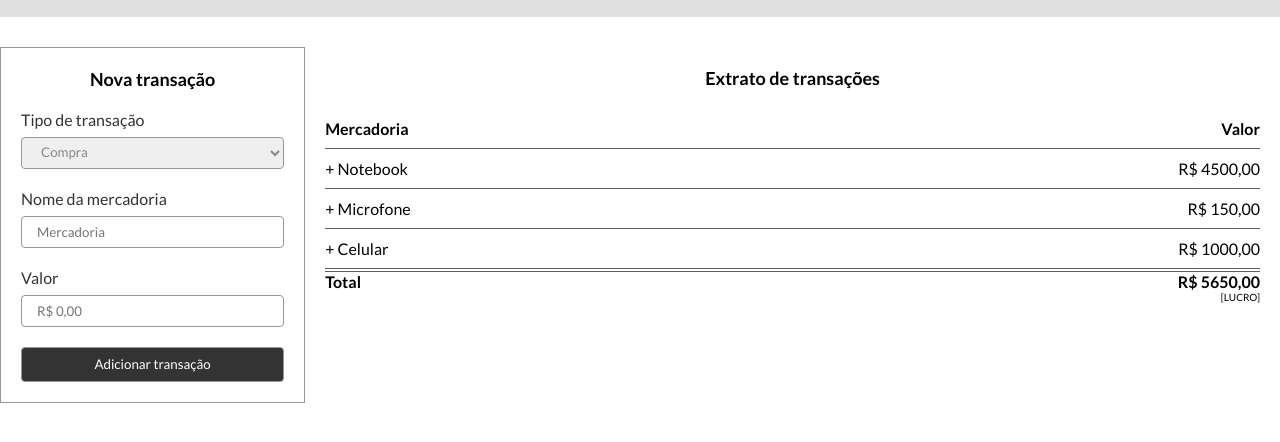
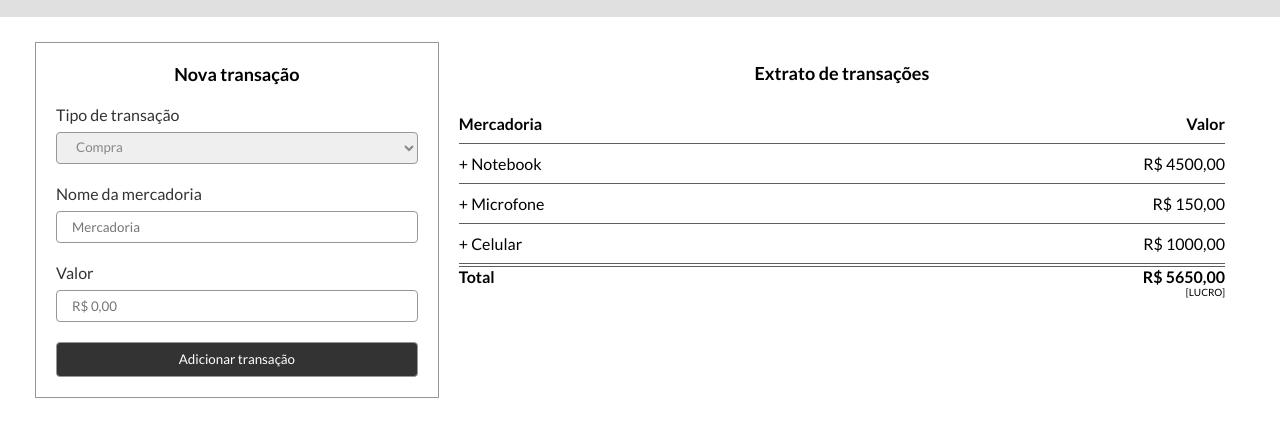
Before and after one commit to tharsila/controle-financeiro, a plain HTML site: page index.html in a window 1280 px wide. Shown: the part 72-514 px from the top of the page. Drawn offline with Linux system fonts and the light colour scheme.

```diff
--- a/assets/css/section.css
+++ b/assets/css/section.css
@@ -1,11 +1,15 @@
+main {
+  padding: 0 20px;
+}
+
 main section {
   display: flex;
-  padding-top: 30px;
+  padding: 25px 15px;
 }
 
 main section .transaction-container {
   border: 1px solid #979797;
-  width: 400px;
+  width: 50%;
 }
 
 main section .transaction-container .transaction-content {
```
